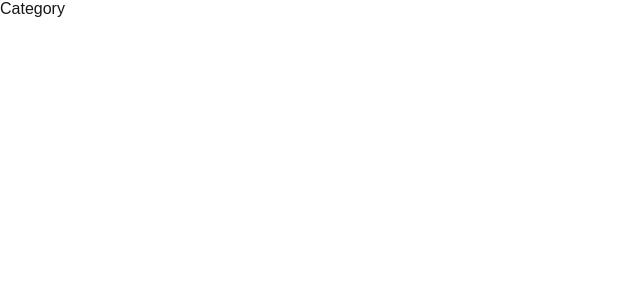
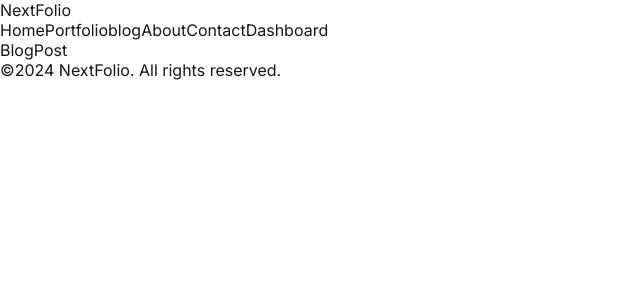
Before and after one commit to salmabenhadjali/learning-path, a Next.js app: page /blog/1 in a window 1280 px wide. Shown: the top 300 px of the page, without its empty margins (0-640 px from the left). Built offline with nearby package versions, Linux system fonts and the light colour scheme.

Commit message:
feat: NextJS Layouts & Components

```diff
--- a/src/app/blog/[id]/page.tsx
+++ b/src/app/blog/[id]/page.tsx
@@ -1,5 +1,5 @@
-export default function Category() {
+export default function BlogPost() {
   return (
-    <div>Category</div>
+    <div>BlogPost</div>
   );
 }
--- a/src/app/dashboard/settings/page.tsx
+++ b/src/app/dashboard/settings/page.tsx
@@ -1,5 +1,5 @@
-export default function Login() {
+export default function Settings() {
   return (
-    <div>Login page</div>
+    <div>Settings page</div>
   );
 }
--- a/src/app/layout.tsx
+++ b/src/app/layout.tsx
@@ -1,6 +1,9 @@
 import type { Metadata } from "next";
 import localFont from "next/font/local";
 import "./globals.css";
+import { Inter, Nunito } from "next/font/google"
+import Navbar from "@/components/navbar/Navbar";
+import Footer from "@/components/footer/Footer";
 
 const geistSans = localFont({
   src: "./fonts/GeistVF.woff",
@@ -12,6 +15,8 @@ const geistMono = localFont({
   variable: "--font-geist-mono",
   weight: "100 900",
 });
+
+const nunito = Inter({subsets: ["latin"]})
 
 export const metadata: Metadata = {
   title: "Nextfolio",
@@ -25,8 +30,10 @@ export default function RootLayout({
 }>) {
   return (
     <html lang="en">
-      <body className={`${geistSans.variable} ${geistMono.variable}`}>
+      <body className={nunito.className}>
+        <Navbar />
         {children}
+        <Footer />
       </body>
     </html>
   );
--- /dev/null
+++ b/src/app/portfolio/[category]/page.tsx
@@ -0,0 +1,5 @@
+export default function PortfolioCategory() {
+  return (
+    <div>Category</div>
+  );
+}
--- /dev/null
+++ b/src/components/footer/Footer.tsx
@@ -0,0 +1,12 @@
+import "./Footer.css"
+
+const Footer = () => {
+    return (
+        <div>
+            <div>©2024 NextFolio. All rights reserved.</div>
+            <div></div>
+        </div>
+    )
+}
+
+export default Footer
--- /dev/null
+++ b/src/components/navbar/Navbar.tsx
@@ -0,0 +1,18 @@
+import Link from "next/link"
+import { menuItems } from "@/data/menuItems"
+import "./Navbar.css"
+
+const Navbar = () => {
+    return (
+        <div>
+            <Link href="/">NextFolio</Link>
+            <div>
+                {menuItems.map(item => (
+                    <Link key={item.id} href={item.url}>{item.title}</Link>
+                ))}
+            </div>
+        </div>
+    )
+}
+
+export default Navbar
--- /dev/null
+++ b/src/data/menuItems.ts
@@ -0,0 +1,33 @@
+
+export const menuItems = [
+    {
+        id: 1,
+        title: "Home",
+        url: "/"
+    },
+    {
+        id: 2,
+        title: "Portfolio",
+        url: "/portfolio"
+    },
+    {
+        id: 3,
+        title: "blog",
+        url: "/blog"
+    },
+    {
+        id: 4,
+        title: "About",
+        url: "/about"
+    },
+    {
+        id: 5,
+        title: "Contact",
+        url: "/contact"
+    },
+    {
+        id: 6,
+        title: "Dashboard",
+        url: "/dashboard"
+    }
+]
--- /dev/null
+++ b/src/types/menuType.ts
@@ -0,0 +1,5 @@
+export type menuItemType = {
+    id: number,
+    title: string,
+    url: string
+}
```
Also changed, not shown: src/app/contact/loading.tsx (added, +7 -0 lines), src/components/footer/Footer.css (added), src/components/navbar/Navbar.css (added).
